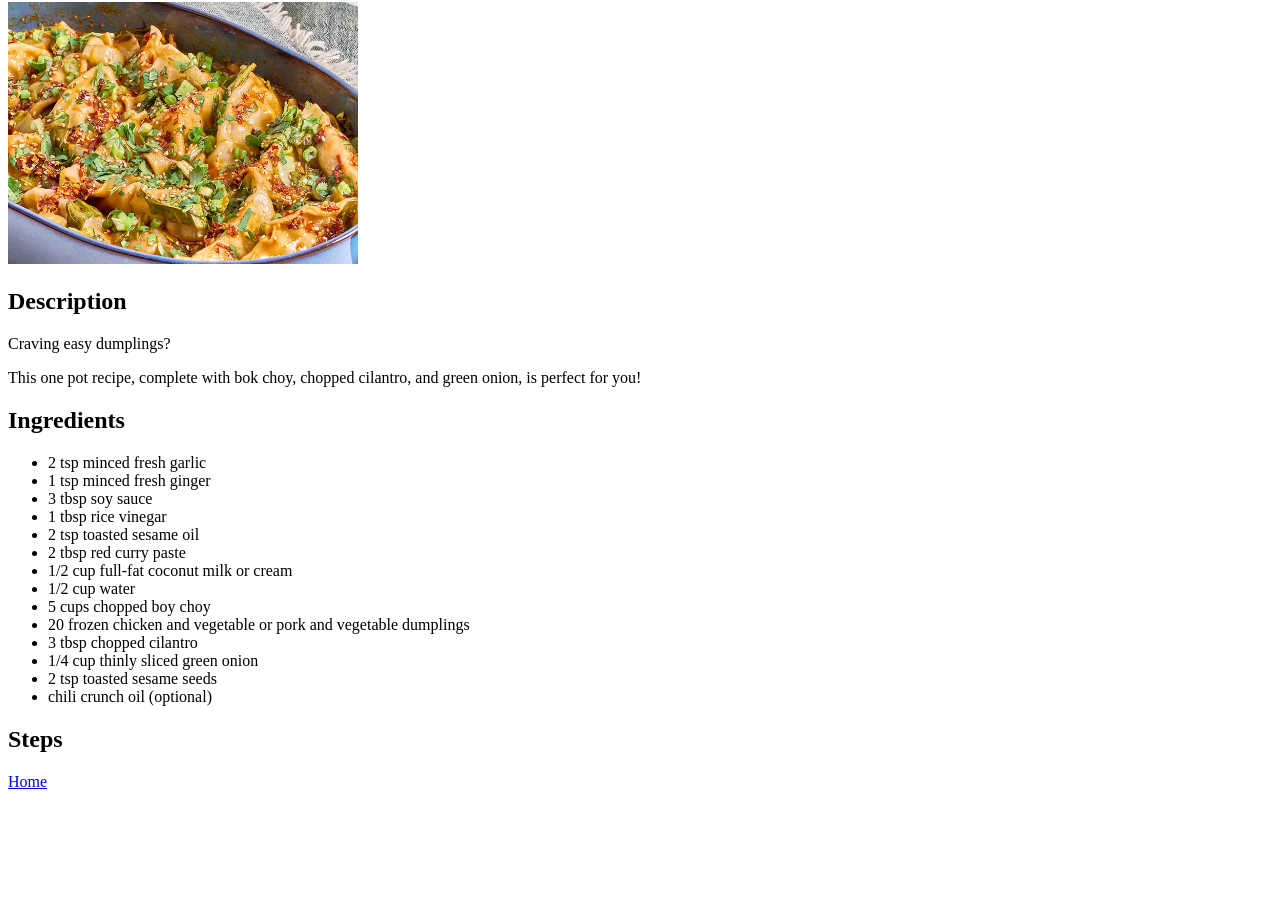
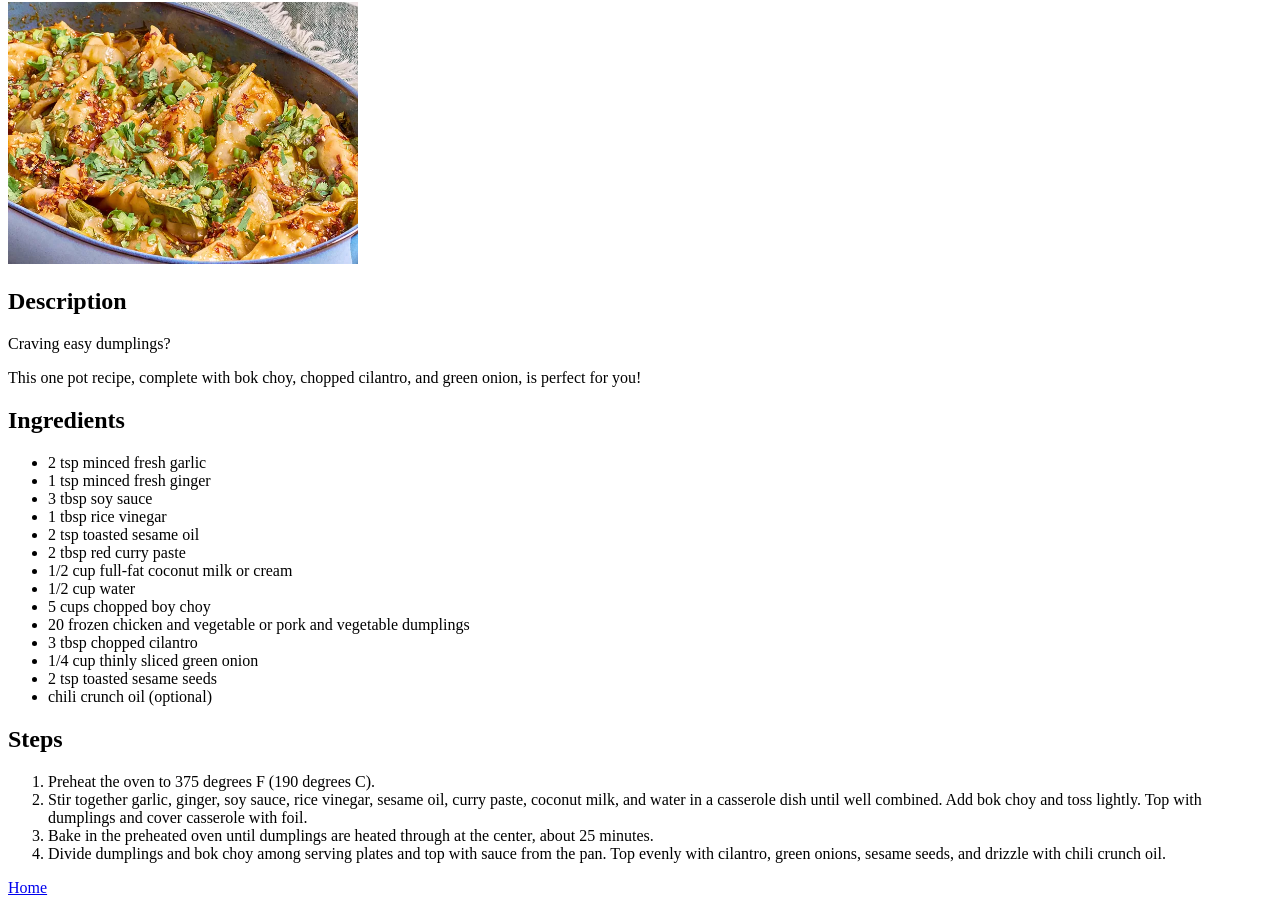
Before and after one commit to curiousConductor49/odin-recipes, a plain HTML site: page recipes/dumplingdinner.html in a window 1280 px wide. Shown: the part 78-983 px from the top of the page. Before the commit the page ends 877 px from the top, so only its background shows below. Drawn offline with Linux system fonts and the light colour scheme.

Commit message:
Add ordered list items

```diff
--- a/recipes/dumplingdinner.html
+++ b/recipes/dumplingdinner.html
@@ -33,7 +33,12 @@
         </ul>
 
         <h2>Steps</h2>
-        <ol></ol>
+        <ol>
+            <li>Preheat the oven to 375 degrees F (190 degrees C).</li>
+            <li>Stir together garlic, ginger, soy sauce, rice vinegar, sesame oil, curry paste, coconut milk, and water in a casserole dish until well combined. Add bok choy and toss lightly. Top with dumplings and cover casserole with foil.</li>
+            <li>Bake in the preheated oven until dumplings are heated through at the center, about 25 minutes.</li>
+            <li>Divide dumplings and bok choy among serving plates and top with sauce from the pan. Top evenly with cilantro, green onions, sesame seeds, and drizzle with chili crunch oil.</li>
+        </ol>
 
         <a href="../index.html">Home</a>
     </body>
```
